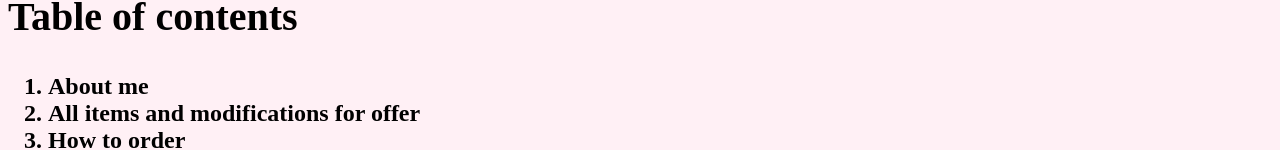
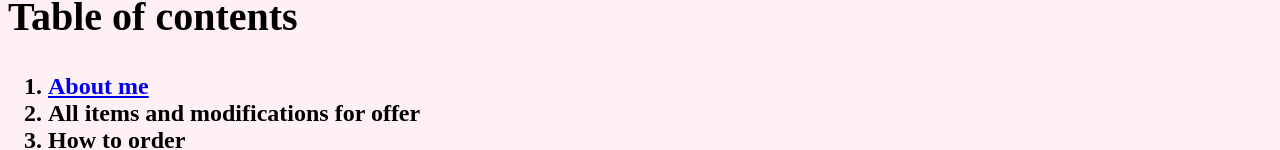
Before and after one commit to PinkbudControllers/PinkbudControllers, a plain HTML site: page index.html in a window 1280 px wide. Shown: the part 655-805 px from the top of the page. Drawn offline with Linux system fonts and the light colour scheme.

Commit message:
Update index.html

```diff
--- a/index.html
+++ b/index.html
@@ -13,7 +13,7 @@
      <center ><h1>FOR NOW I CAN ONLY SELL TO CUSTOMERS IN GERMANY, PLEASE UNDERSTAND. SOON I WILL BE ABLE TO SELL INTO ALL EU COUNTRIES.</h1></center>
 <h2 style="font-size:250%;">Table of contents</h2>
 <ol type="1"> <b>
-<li style="font-size:150%;">About me</li>
+<li style="font-size:150%;"><a href="https://form.jotform.com/250741925072354">About me</a></li>
 <li style="font-size:150%;">All items and modifications for offer</li>
 <li style="font-size:150%;">How to order</li>
 <li style="font-size:150%;">Gallery</li>
```
